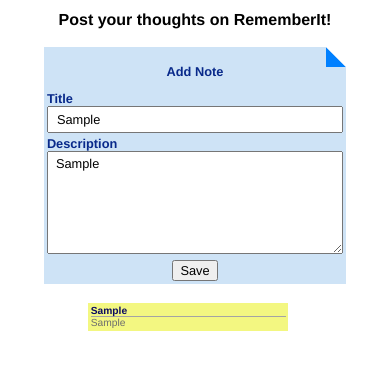
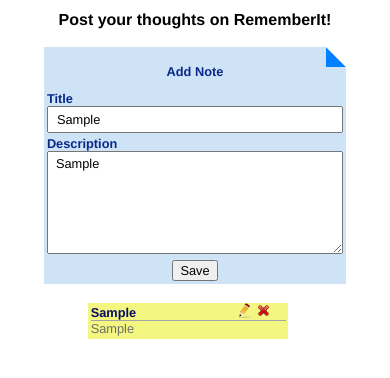
Before and after one commit to varshasaha/remember-it, a plain HTML site: page index.html in a window 390 px wide. Both pictures are taken after typing "Sample", "Sample" into the empty fields and a click on the button "Save". Drawn offline with Linux system fonts and the light colour scheme.

Commit message:
customized edit delete icons for small screens

```diff
--- a/css/notes.css
+++ b/css/notes.css
@@ -191,11 +191,11 @@ li:hover .editOrDelete{
 	li{
 		display : block;
 		width:90%;
-		font-size:0.8em;
+		font-size:1em;
 		margin-top:1%;
 	}
 	a img {
-		max-width:40%;
+		max-width:30%;
 	}
 }
 
@@ -236,10 +236,13 @@ li:hover .editOrDelete{
 	li{
 		display : block;
 		width:90%;
-		font-size:0.8em;
+		font-size:1em;
 		margin-top:1%;
 	}
 	a img {
-		width:40%;
+		width:30%;
+	}
+	li .editOrDelete{
+		display:block;
 	}
 }
```
